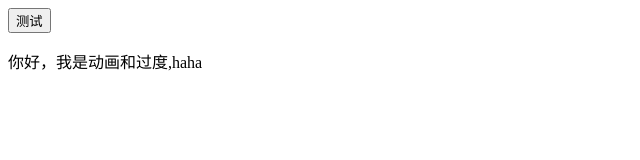
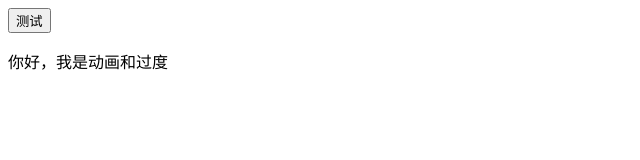
Before and after one commit to zhangbo365/dsj01, a plain HTML site: page temp.html in a window 1280 px wide. Shown: the full height of the page, 0-640 px from the left. Drawn offline with Linux system fonts and the light colour scheme.

Commit message:
回溯到之前版本

```diff
--- a/temp.html
+++ b/temp.html
@@ -13,7 +13,7 @@
         enter-active-class="animate__animated animate__lightSpeedInLeft"
         leave-active-class="animate__animated animate__lightSpeedOutRight"
       >
-        <p v-if="show">你好，我是动画和过度,haha</p>
+        <p v-if="show">你好，我是动画和过度</p>
       </transition>
     </div>
     <script>
```
